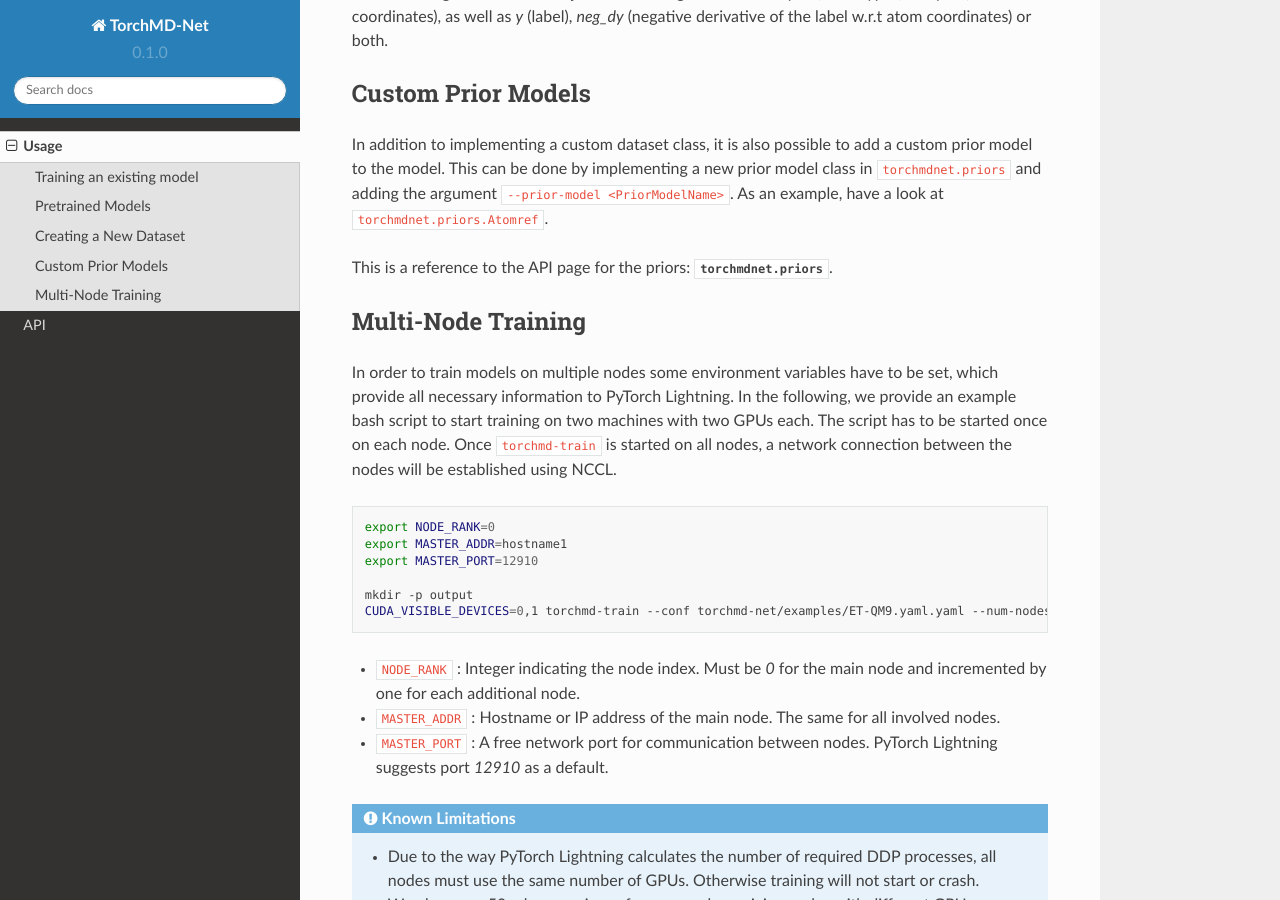
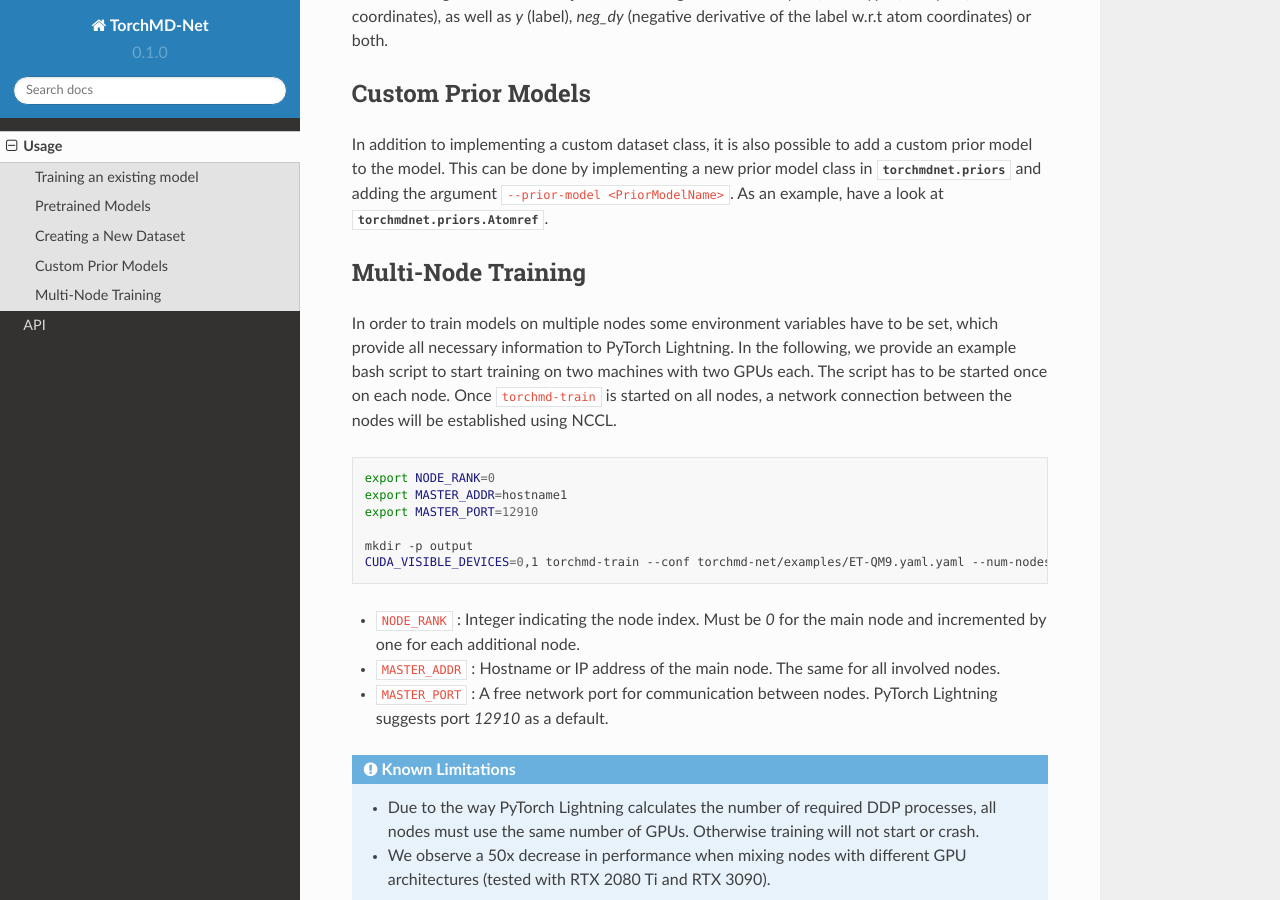
Before and after one commit to torchmd/torchmd-net, a Sphinx documentation site: the page built from docs/source/usage.rst, in a window 1280 px wide and 900 px high, scrolled down 1161 px. Built offline with Sphinx 7.4.7 and the Read the Docs theme 2.0.0, drawn with Linux system fonts in a browser that asks for light colours; pages that are not in the unit, such as notebooks, are missing from menus.

Commit message:
Update docs

```diff
--- a/docs/source/index.rst
+++ b/docs/source/index.rst
@@ -153,6 +153,7 @@
 .. toctree::
 
    usage
+   torchmd-train
    api
 
 Indices and tables
--- a/docs/source/usage.rst
+++ b/docs/source/usage.rst
@@ -34,14 +34,13 @@
 Creating a New Dataset
 ======================
 
-If you want to train on custom data, first have a look at ``torchmdnet.datasets.Custom``, which provides functionalities for loading a NumPy dataset consisting of atom types and coordinates, as well as energies, forces or both as the labels. Alternatively, you can implement a custom class according to the torch-geometric way of implementing a dataset. That is, derive the `Dataset` or `InMemoryDataset` class and implement the necessary functions (more info `here <https://pytorch-geometric.readthedocs.io/en/latest/notes/create_dataset.html#creating-your-own-datasets>`_). The dataset must return torch-geometric `Data` objects, containing at least the keys `z` (atom types) and `pos` (atomic coordinates), as well as `y` (label), `neg_dy` (negative derivative of the label w.r.t atom coordinates) or both.
+If you want to train on custom data, first have a look at :py:mod:`torchmdnet.datasets.Custom`, which provides functionalities for loading a NumPy dataset consisting of atom types and coordinates, as well as energies, forces or both as the labels. Alternatively, you can implement a custom class according to the torch-geometric way of implementing a dataset. That is, derive the `Dataset` or `InMemoryDataset` class and implement the necessary functions (more info `here <https://pytorch-geometric.readthedocs.io/en/latest/notes/create_dataset.html#creating-your-own-datasets>`_). The dataset must return torch-geometric `Data` objects, containing at least the keys `z` (atom types) and `pos` (atomic coordinates), as well as `y` (label), `neg_dy` (negative derivative of the label w.r.t atom coordinates) or both.
 
 Custom Prior Models
 ===================
 
-In addition to implementing a custom dataset class, it is also possible to add a custom prior model to the model. This can be done by implementing a new prior model class in ``torchmdnet.priors`` and adding the argument ``--prior-model <PriorModelName>``. As an example, have a look at ``torchmdnet.priors.Atomref``.
+In addition to implementing a custom dataset class, it is also possible to add a custom prior model to the model. This can be done by implementing a new prior model class in :py:mod:`torchmdnet.priors` and adding the argument ``--prior-model <PriorModelName>``. As an example, have a look at :py:mod:`torchmdnet.priors.Atomref`.
 
-This is a reference to the API page for the priors: :py:mod:`torchmdnet.priors`.
 
 Multi-Node Training
 ===================
```
